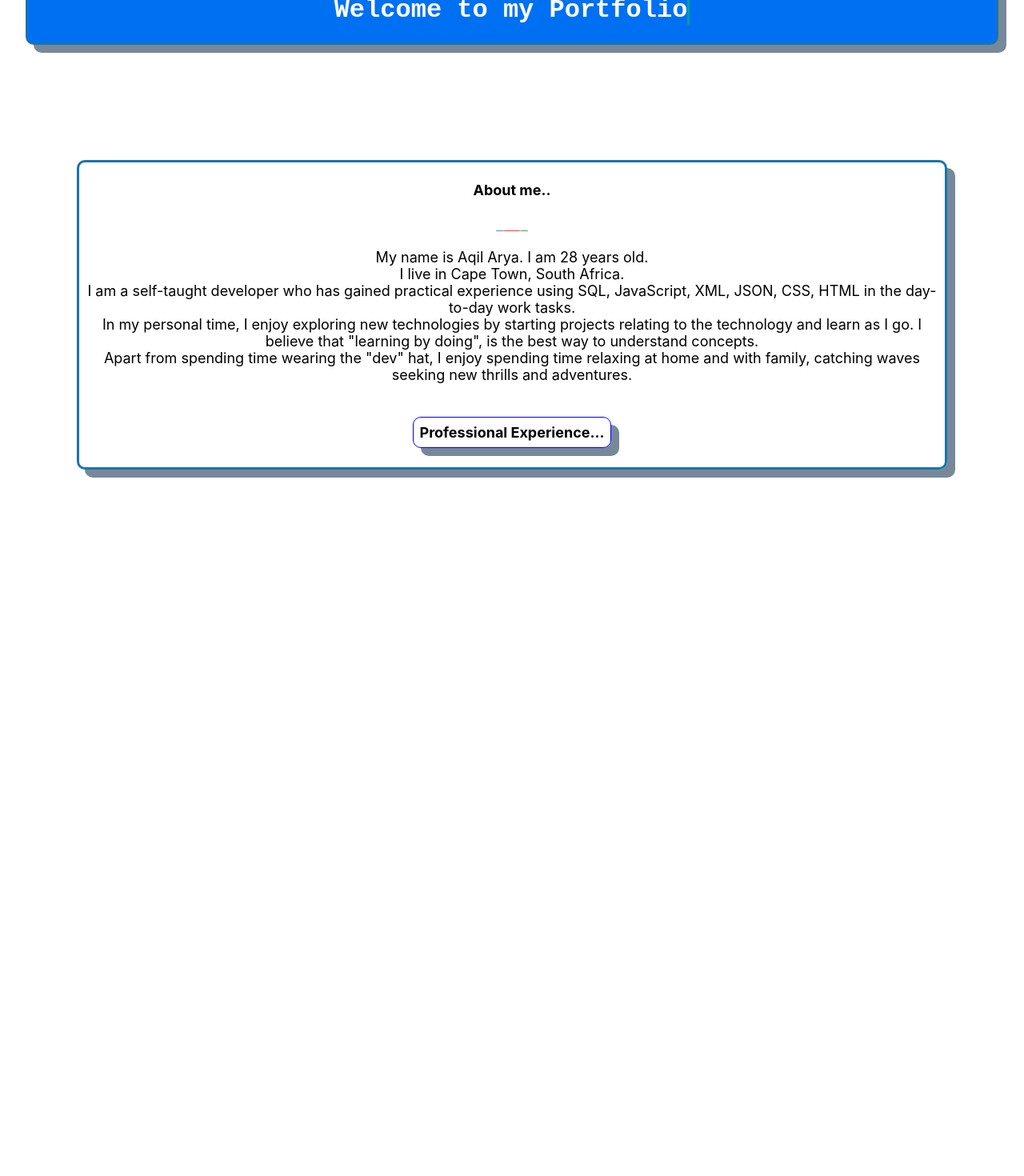
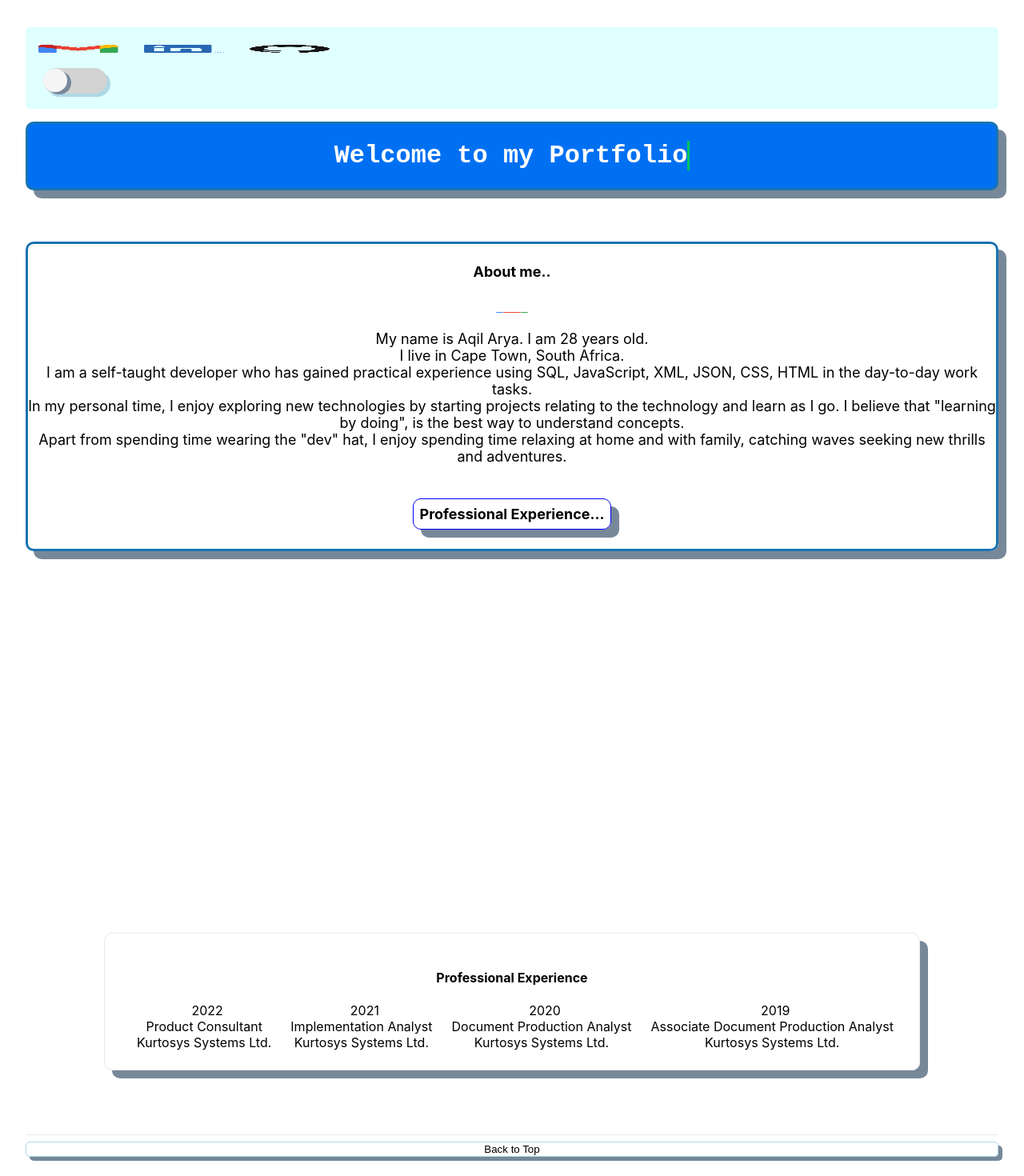
Before and after one commit to aqil07/Portfolio, a Next.js app in the folder portfolio-app/: page / in a window 1280 px wide. Shown: the part 132-1602 px from the top of the page at 80% size. Before the commit the page ends 800 px from the top, so only its background shows below. Built offline with nearby package versions, Linux system fonts and the light colour scheme.

Commit message:
ThreeJS added with single page display and updates to styles

```diff
--- a/portfolio-app/componentStyles/about.css
+++ b/portfolio-app/componentStyles/about.css
@@ -1,4 +1,5 @@
 .aboutCard {
+    min-height: 100vh;
     /* height: fit-content; */
     background-color: transparent;
     transition: transform 0.8s;
@@ -32,17 +33,15 @@
     -webkit-backface-visibility: hidden;
     backface-visibility: hidden;
     transition: 1s;
+
 }
 
 /* laptop down portrait */
 @media screen and (max-width: 999px)and (orientation: portrait) {
 
-
-
     .aboutCard {
-        width: 20rem;
+        min-height: 180vh;
         /* height: fit-content; */
-        margin: 0.2rem 0.4rem 0.3rem 0rem;
         background-color: transparent;
         transition: transform 0.8s;
     }
@@ -89,13 +88,6 @@
 @media screen and (min-width:1000px) and (orientation: portrait) {
 
 
-    .aboutCard {
-        grid-row-start: 1;
-        margin-top: 5rem;
-        background-color: transparent;
-        transition: transform 0.8s;
-        /* transform: translateX(100%) ; */
-    }
 
     .workCard {
         grid-row-start: 2;
@@ -170,13 +162,7 @@
 
 
 
-    .aboutCard {
-        /* width: 20rem; */
-        height: fit-content;
-        margin: 0.2rem 0.4rem 0.3rem 0rem;
-        background-color: transparent;
-        transition: transform 0.8s;
-    }
+
 
     .aboutText {
         font-size: large;
@@ -223,13 +209,7 @@
 @media screen and (min-width:1000px) and (orientation: landscape) {
 
 
-    .aboutCard {
-        grid-row-start: 1;
-        margin-top: 5rem;
-        background-color: transparent;
-        transition: transform 0.8s;
-        /* transform: translateX(100%) ; */
-    }
+
 
     .aboutText {
         font-size: large;
--- a/portfolio-app/componentStyles/contact.css
+++ b/portfolio-app/componentStyles/contact.css
@@ -1,5 +1,6 @@
 
 .contactCard {
+    margin-top: 1rem;
     grid-column-start: 10;
     margin-left: 1rem;
     gap: 2rem;
--- a/portfolio-app/componentStyles/profExp.css
+++ b/portfolio-app/componentStyles/profExp.css
@@ -160,8 +160,9 @@
 /* laptop down landscape */
 /* @media screen and (min-width: 1000px) and (orientation:landscape) { */
     .expDiv {
-        grid-row-start: 3;
-        width: 96%;
+        scroll-behavior: smooth;
+        /* grid-row-start: 3; */
+        /* width: 96%; */
         margin: auto;
         padding: 1.5rem;
         text-align: center;
--- a/portfolio-app/components/about.tsx
+++ b/portfolio-app/components/about.tsx
@@ -5,6 +5,8 @@ import Contact from '../components/contactDetails';
 import Image from 'next/future/image';
 import gmail from '../public/Gmail_Logo_256px.png';
 import Link from 'next/link';
+import { flushSync } from 'react-dom';
+import Experience from './profExp';
 
 
 function getAge() {
@@ -38,13 +40,26 @@ type Props = {
 
 function About({ age }: Props) {
 
-
     age = getAge();
 
+    let expEl: any = useRef();
 
+    //scroll to element
+    const scrollTo = () => {
+        if (expEl.current) {
+            expEl.current.scrollIntoView({ behavior: 'smooth' })
+        }
+    }
 
+    //when reload, force top start
+    useEffect(() => {
+        window.addEventListener('unload', () => {
+            window.scrollTo(0, 0)
+        })
+    })
 
     return (
+        <>
             <div className='aboutCard' >
                 <div className='aboutText'>
                     <div className='aboutFront'>
@@ -68,12 +83,17 @@ function About({ age }: Props) {
                             I enjoy spending time relaxing at home and with family,
                             catching waves seeking new thrills and adventures.
                         </p>
-                    <Link  href='/profExp'>
-                        <h4 className='expLink'>Professional Experience...</h4>
-                    </Link>
+
+                        <h4 onClick={scrollTo} className='expLink'>Professional Experience...</h4>
+
+                    </div>
+
                 </div>
             </div>
-        </div>
+            <main ref={expEl} className={styles.main}>
+                <Experience />
+            </main>
+        </>
 
     )
 }
--- /dev/null
+++ b/portfolio-app/components/profExp.tsx
@@ -0,0 +1,101 @@
+import React, { useRef, useState, useEffect } from 'react';
+import Contact from './contactDetails';
+import Toggle from './toggle';
+import styles from '../styles/Home.module.css';
+import { Tooltip } from '@mui/material';
+
+type Props = {}
+
+
+
+function Experience({ }: Props) {
+
+
+    let workObj = [
+        {
+            year: 2022,
+            role: 'Product Consultant',
+            company: 'Kurtosys Systems Ltd.'
+        },
+        {
+            year: 2021,
+            role: 'Implementation Analyst',
+            company: 'Kurtosys Systems Ltd.'
+        },
+        {
+            year: 2020,
+            role: 'Document Production Analyst',
+            company: 'Kurtosys Systems Ltd.'
+        },
+        {
+            year: 2019,
+            role: 'Associate Document Production Analyst',
+            company: 'Kurtosys Systems Ltd.'
+        },
+    ];
+
+    let i = 0;
+    function idGenerator(): any {
+        return function (): Number {
+            return i++;
+        }
+    }
+
+    let id = idGenerator();
+
+    const yearItem: any = useRef();
+    let role: String;
+    let company: String;
+    let year: any;
+
+    const [details, setDetails]: [String, any] = useState('');
+
+    const profEl:any = useRef();
+
+
+    const years_El = workObj.map((obj) => {
+
+
+        role = obj.role;
+        company = obj.company;
+        year = obj.year;
+
+        function onClick(){
+            let ye = year.toString();
+
+            console.log(document.getElementById(ye));
+
+
+        }
+
+        return (
+            <Tooltip key={id()} title={details} placeholder='Placeholder' placement='top-start'>
+                <div key={id()} id={year}  ref={profEl} className='workCTN'>
+                    <div key={id()} onClick={onClick} id={obj.year.toString()} ref={yearItem} className='yearsEL'>
+                        {year}
+                    </div>
+                    <div className='roleCompany'>
+                        {role}
+                    </div>
+                    <div className='roleCompany'>
+
+                        {company}
+                    </div>
+                </div>
+            </Tooltip>
+        )
+
+    });
+
+
+    return (
+        <>
+            <div className='expDiv' id='expDiv'>
+                <h4>Professional Experience</h4>
+                {years_El}
+            </div>
+        </>
+    )
+}
+
+export default Experience
--- a/portfolio-app/package.json
+++ b/portfolio-app/package.json
@@ -12,16 +12,20 @@
     "@emotion/react": "^11.10.4",
     "@emotion/styled": "^11.10.4",
     "@mui/material": "^5.10.10",
+    "@react-three/drei": "^9.36.0",
+    "@react-three/fiber": "^8.8.10",
     "dotenv": "^16.0.3",
     "next": "12.3.1",
     "nodemailer": "^6.8.0",
     "react": "18.2.0",
-    "react-dom": "18.2.0"
+    "react-dom": "18.2.0",
+    "three": "^0.145.0"
   },
   "devDependencies": {
     "@types/node": "18.8.4",
     "@types/react": "18.0.21",
     "@types/react-dom": "18.0.6",
+    "@types/three": "^0.144.0",
     "eslint": "8.25.0",
     "eslint-config-next": "12.3.1",
     "typescript": "4.8.4"
--- a/portfolio-app/pages/index.tsx
+++ b/portfolio-app/pages/index.tsx
@@ -1,38 +1,64 @@
 import type { NextPage } from 'next';
 import Head from 'next/head';
 import Image from 'next/image';
-import { useEffect, useRef } from 'react';
+import { useEffect, useRef, useState } from 'react';
 import Toggle from '../components/toggle';
 import styles from '../styles/Home.module.css';
 import Welcome from '../components/welcome';
 import Contact from '../components/contactDetails';
 import About from '../components/about';
-import Experience from './profExp';
+import Experience from '../components/profExp';
 import Link from 'next/link';
+import { Canvas, useFrame } from '@react-three/fiber';
+import { RoundedBox } from '@react-three/drei';
 
 
 const Home: NextPage = () => {
-  useEffect(() => {
-
-
-    console.log(screen.orientation);
-  })
+  function Box(props: any) {
+    // This reference will give us direct access to the mesh
+    const mesh:any = useRef()
+    // Set up state for the hovered and active state
+    const [hovered, setHover] = useState(false)
+    const [active, setActive] = useState(false)
+    // Rotate mesh every frame, this is outside of React without overhead
+    useFrame(() => (mesh.current.rotation.x += 0.01))
 
     return (
-    <div className={styles.container}>
+      <mesh
+        {...props}
+        ref={mesh}
+        scale={active ? 1.5 : 1}
+        onClick={(event) => setActive(!active)}
+        onPointerOver={(event) => setHover(true)}
+        onPointerOut={(event) => setHover(false)}>
+        <boxGeometry args={[1, 2, 3]} />
+        <meshStandardMaterial color={hovered ? 'hotpink' : 'orange'} />
+      </mesh>
+    )
+  }
+
+  return (
+    <>
+      <Canvas>
+        <ambientLight />
+        <pointLight position={[10, 10, 10]} />
+        <Box position={[-1.2, 0, 0]} />
+        <Box position={[1.2, 0, 0]} />
+      </Canvas>
+      <div id='container' className={styles.container}>
         <Head>
           <title></title>
           <meta name="viewport" content="initial-scale=1.0, width=device-width" />
           <link rel="icon" href="/favicon.ico" />
         </Head>
-      <div className={styles.pageHeader}>
+        <header className={styles.pageHeader}>
           <Contact />
           <Toggle />
-      </div>
+        </header>
         <div className={styles.welcomeEl}>
           <Welcome />
         </div>
-      <main className={styles.main}>
+        <main id='main' className={styles.main}>
 
 
           <About age />
@@ -44,7 +70,18 @@ const Home: NextPage = () => {
 
 
 
+        <footer className={styles.footer} >
+          <button className={styles.backToTop} onClick={() => {
+            window.scrollTo({
+              top: 0,
+              behavior: 'smooth'
+            })
+          }}>
+            Back to Top
+          </button>
+        </footer>
       </div >
+    </>
   )
 }
 
--- a/portfolio-app/styles/Home.module.css
+++ b/portfolio-app/styles/Home.module.css
@@ -1,3 +1,184 @@
+
+.backToTop{
+  background-color: transparent;
+  border-radius: 5px;
+  box-shadow: 5px 5px lightslategrey;
+  border: 1px solid lightblue;
+  margin-top: 1vh;
+
+}
+
+
+.container {
+  padding: 0 2rem;
+  display: flex;
+  /* grid-template-rows: repeat(3, minmax(0, 1fr)); */
+  flex-direction: column;
+}
+
+
+.pageHeader {
+  backface-visibility: visible;
+  box-sizing: border-box;
+  /* box-shadow: 5px 5px lightslategray; */
+  border-radius: 5px;
+  background-color: lightcyan;
+  display: inline-block;
+  top: 0;
+  position: sticky;
+  padding: 0 0 1rem 0;
+  margin: 1rem 0 1rem 0;
+}
+
+.main {
+  width: 100%;
+  padding: 4rem 0 0 0;
+  display: grid;
+  grid-template-columns: repeat(1, minmax(0, 1fr));
+}
+
+.footer {
+  display: flex;
+  flex-direction: column;
+  margin: 5rem 0 3vh 0;
+  border-top: 1px solid #eaeaea;
+  justify-content: left;
+}
+
+.footer a {
+  display: flex;
+  justify-content: center;
+  align-items: center;
+  flex-grow: 1;
+}
+
+.title a {
+  color: #0070f3;
+  text-decoration: none;
+}
+
+.title a:hover,
+.title a:focus,
+.title a:active {
+  text-decoration: underline;
+}
+
+.title {
+  margin: 0;
+  line-height: 1.15;
+  font-size: 4rem;
+}
+
+.title,
+.description {
+  text-align: center;
+}
+
+.description {
+  margin: 4rem 0;
+  line-height: 1.5;
+  font-size: 1.5rem;
+}
+
+.code {
+  background: #fafafa;
+  border-radius: 5px;
+  padding: 0.75rem;
+  font-size: 1.1rem;
+  font-family: Menlo, Monaco, Lucida Console, Liberation Mono, DejaVu Sans Mono,
+    Bitstream Vera Sans Mono, Courier New, monospace;
+}
+
+.grid {
+  display: grid;
+  grid-template-columns: max-content;
+  grid-template-rows: repeat(3, [col-start] minmax(100px, 1fr) [col-end]);
+  align-items: center;
+  justify-content: center;
+  flex-wrap: wrap;
+}
+
+.card {
+  margin: 1rem;
+  padding: 1.5rem;
+  text-align: left;
+  color: inherit;
+  text-decoration: none;
+  border: 1px solid #eaeaea;
+  border-radius: 10px;
+  transition: color 0.15s ease, border-color 0.15s ease;
+  box-shadow: 10px 10px lightslategrey;
+  max-width: fit-content;
+  max-height: min-content;
+  box-sizing: border-box;
+  transition: 1s;
+}
+
+.card:hover,
+.card:focus,
+.card:active {
+  color: #0070f3;
+  border-color: #0070f3;
+  box-shadow: 14px 14px lightslategrey;
+  transition: 1s;
+}
+
+.card h2 {
+  margin: 0 0 1rem 0;
+  font-size: 1.5rem;
+}
+
+.card p {
+  margin: 0;
+  font-size: 1.25rem;
+  line-height: 1.5;
+}
+
+.logo {
+  height: 1em;
+  margin-left: 0.5rem;
+}
+
+.welcome {
+  border-right: solid 3px rgba(0, 255, 0, .75);
+  animation: cursor-animate 650ms steps(29, end) infinite alternate-reverse;
+}
+
+@keyframes cursor-animate {
+  from {
+    border-right-color: rgba(0, 255, 0, 0.75);
+  }
+
+  to {
+    border-right-color: transparent;
+  }
+}
+
+
+@media (max-width: 600px) {
+  .grid {
+    width: 100%;
+    flex-direction: column;
+  }
+}
+
+@media (prefers-color-scheme: dark) {
+
+  .card,
+  .footer {
+    border-color: #222;
+  }
+
+  .code {
+    background: #111;
+  }
+
+  .logo img {
+    filter: invert(1);
+  }
+}
+
+
 /* globals */
 .welcomeEl {
   font-family: 'Courier New', Courier, monospace;
@@ -17,19 +198,22 @@
   transition: 1s;
 }
 
-.welcomeEl:hover{
-  box-shadow: 14px 14px lightslategray ;
+.welcomeEl:hover {
+  box-shadow: 14px 14px lightslategray;
   transition: 1s;
 }
 
 .pageHeader {
+  position: sticky;
+  top: 0;
   display: inline-block;
   margin-top: 1rem;
   margin-bottom: 1rem;
 
 }
 
-/* laptop down landscape */
+/*
+laptop down landscape
 @media screen and (max-width: 999px) and (orientation: landscape) {
 
 
@@ -43,7 +227,8 @@
 
   .pageHeader {
     display: inline-block;
-    /* grid-template-columns: repeat(5, 60px); */
+    position: sticky;
+    top: 0;
     margin-top: 1rem;
     margin-bottom: 1rem;
   }
@@ -199,20 +384,21 @@
     }
   }
 }
-/* laptop up landscape */
+laptop up landscape
 @media screen and (min-width: 1000px) and (orientation: landscape) {
 
 
   .container {
     padding: 0 2rem;
     display: flex;
-    /* grid-template-rows: repeat(3, minmax(0, 1fr)); */
     flex-direction: column;
   }
 
 
   .pageHeader {
     display: inline-block;
+    top: 0;
+  position: sticky;
     margin-top: 1rem;
     margin-bottom: 1rem;
   }
@@ -366,7 +552,7 @@
     }
   }
 }
-/* laptop down portrait */
+laptop down portrait
 @media screen and (max-width: 999px) and (orientation: portrait) {
 
 
@@ -380,6 +566,8 @@
 
   .pageHeader {
     display: inline-block;
+    top: 0;
+  position: sticky;
     margin-top: 1rem;
   }
 
@@ -533,21 +721,21 @@
     }
   }
 }
-/* laptop up portrait */
+ laptop up portrait
 @media screen and (min-width: 1000px) and (orientation: portrait) {
 
 
   .container {
     padding: 0 2rem;
     display: grid;
-    /* grid-template-rows: repeat(3, minmax(0, 1fr)); */
     grid-template-columns: auto
   }
 
 
   .pageHeader {
     display: inline-block;
-    /* grid-template-columns: repeat(5, 60px); */
+    top: 0;
+    position: sticky;
     margin-top: 1rem;
   }
 
@@ -702,3 +890,4 @@
     }
   }
 }
+*/
```
Also changed, not shown: portfolio-app/threeJS/background.ts (added, +46 -0 lines), 1 other file (tests, documents, lock files or other folders). Lines whose indentation alone changed are shown as unchanged.
